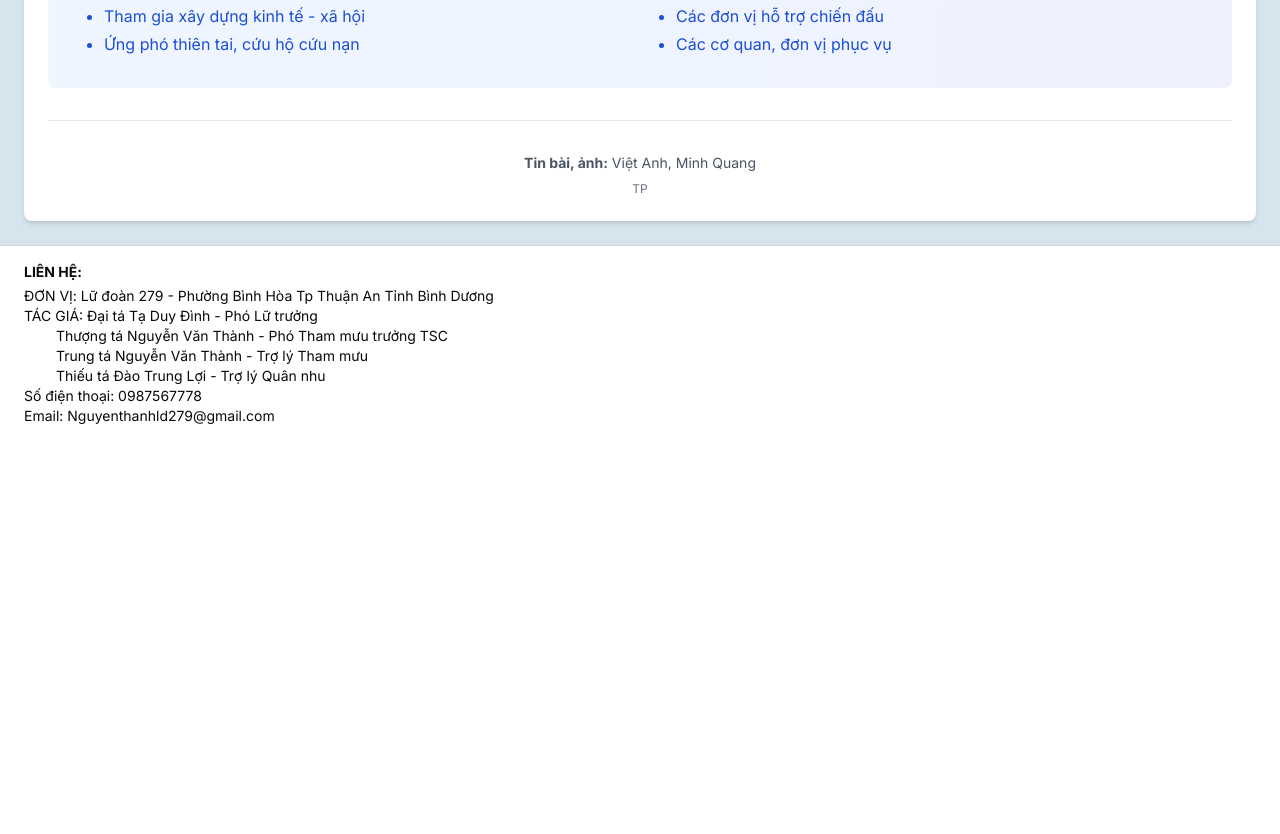
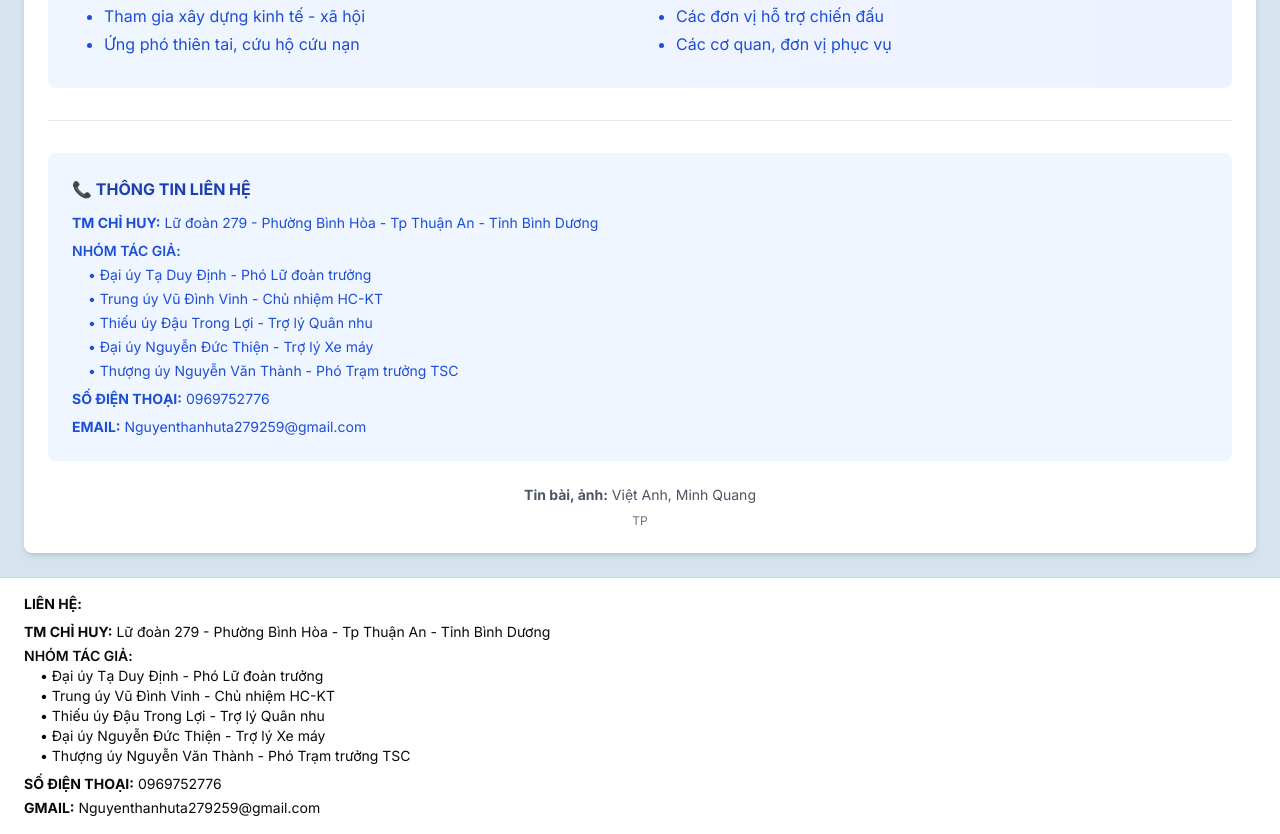
Before and after one commit to Phambanam/tram-che-bien, a Next.js app in the folder front-end/: page /dashboard/gioi-thieu in a window 1280 px wide. Shown: the part 4823-5657 px from the top of the page. Before the commit the page ends 5265 px from the top, so only its background shows below. Built offline with nearby package versions, Linux system fonts and the light colour scheme.

Commit message:
Cập nhật thông tin liên hệ chính thức từ Lữ đoàn 279 - Cập nhật footer với thông tin TM chỉ huy và nhóm tác giả đầy đủ, Thêm thông tin liên hệ chi tiết trong trang giới thiệu, Sử dụng số điện thoại và email chính thức

```diff
--- a/front-end/components/introduction-content.tsx
+++ b/front-end/components/introduction-content.tsx
@@ -406,11 +406,32 @@ export function IntroductionContent() {
           </div>
         </div>
 
-        <div className="text-center mt-8 pt-8 border-t border-gray-200">
-          <p className="text-sm text-gray-600">
-            <strong>Tin bài, ảnh:</strong> Việt Anh, Minh Quang
-          </p>
-          <p className="text-xs text-gray-500 mt-2">TP</p>
+        <div className="mt-8 pt-8 border-t border-gray-200">
+          <div className="bg-blue-50 p-6 rounded-lg">
+            <h3 className="font-bold mb-3 text-blue-800">📞 THÔNG TIN LIÊN HỆ</h3>
+            <div className="text-sm text-blue-700 space-y-2">
+              <p><strong>TM CHỈ HUY:</strong> Lữ đoàn 279 - Phường Bình Hòa - Tp Thuận An - Tỉnh Bình Dương</p>
+              <div>
+                <p className="font-semibold mb-1">NHÓM TÁC GIẢ:</p>
+                <div className="ml-4 space-y-1">
+                  <p>• Đại úy Tạ Duy Định - Phó Lữ đoàn trưởng</p>
+                  <p>• Trung úy Vũ Đình Vinh - Chủ nhiệm HC-KT</p>
+                  <p>• Thiếu úy Đậu Trong Lợi - Trợ lý Quân nhu</p>
+                  <p>• Đại úy Nguyễn Đức Thiện - Trợ lý Xe máy</p>
+                  <p>• Thượng úy Nguyễn Văn Thành - Phó Trạm trưởng TSC</p>
+                </div>
+              </div>
+              <p><strong>SỐ ĐIỆN THOẠI:</strong> 0969752776</p>
+              <p><strong>EMAIL:</strong> Nguyenthanhuta279259@gmail.com</p>
+            </div>
+          </div>
+
+          <div className="text-center mt-6">
+            <p className="text-sm text-gray-600">
+              <strong>Tin bài, ảnh:</strong> Việt Anh, Minh Quang
+            </p>
+            <p className="text-xs text-gray-500 mt-2">TP</p>
+          </div>
         </div>
       </div>
     </div>
--- a/front-end/components/site-footer.tsx
+++ b/front-end/components/site-footer.tsx
@@ -2,14 +2,18 @@ export function SiteFooter() {
   return (
     <footer className="border-t border-gray-300 py-4 px-6 text-sm w-full">
       <div className="w-full">
-        <h3 className="font-bold mb-1">LIÊN HỆ:</h3>
-        <p>ĐƠN VỊ: Lữ đoàn 279 - Phường Bình Hòa Tp Thuận An Tỉnh Bình Dương</p>
-        <p>TÁC GIÁ: Đại tá Tạ Duy Đình - Phó Lữ trưởng</p>
-        <p className="ml-8">Thượng tá Nguyễn Văn Thành - Phó Tham mưu trưởng TSC</p>
-        <p className="ml-8">Trung tá Nguyễn Văn Thành - Trợ lý Tham mưu</p>
-        <p className="ml-8">Thiếu tá Đào Trung Lợi - Trợ lý Quân nhu</p>
-        <p>Số điện thoại: 0987567778</p>
-        <p>Email: Nguyenthanhld279@gmail.com</p>
+        <h3 className="font-bold mb-2">LIÊN HỆ:</h3>
+        <p className="mb-1"><strong>TM CHỈ HUY:</strong> Lữ đoàn 279 - Phường Bình Hòa - Tp Thuận An - Tỉnh Bình Dương</p>
+        <div className="mb-2">
+          <p className="font-semibold">NHÓM TÁC GIẢ:</p>
+          <p className="ml-4">• Đại úy Tạ Duy Định - Phó Lữ đoàn trưởng</p>
+          <p className="ml-4">• Trung úy Vũ Đình Vinh - Chủ nhiệm HC-KT</p>
+          <p className="ml-4">• Thiếu úy Đậu Trong Lợi - Trợ lý Quân nhu</p>
+          <p className="ml-4">• Đại úy Nguyễn Đức Thiện - Trợ lý Xe máy</p>
+          <p className="ml-4">• Thượng úy Nguyễn Văn Thành - Phó Trạm trưởng TSC</p>
+        </div>
+        <p className="mb-1"><strong>SỐ ĐIỆN THOẠI:</strong> 0969752776</p>
+        <p><strong>GMAIL:</strong> Nguyenthanhuta279259@gmail.com</p>
       </div>
     </footer>
   )
```
